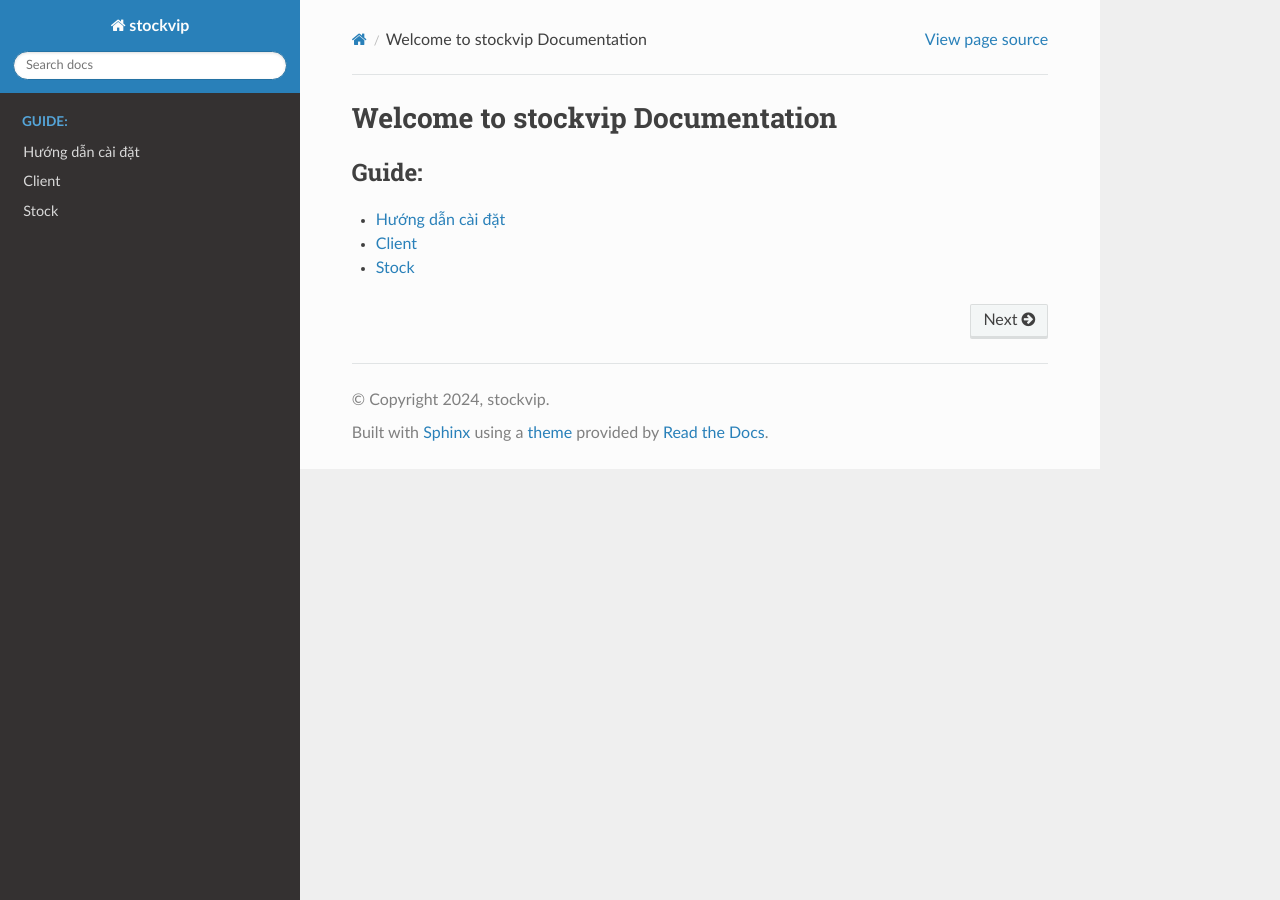
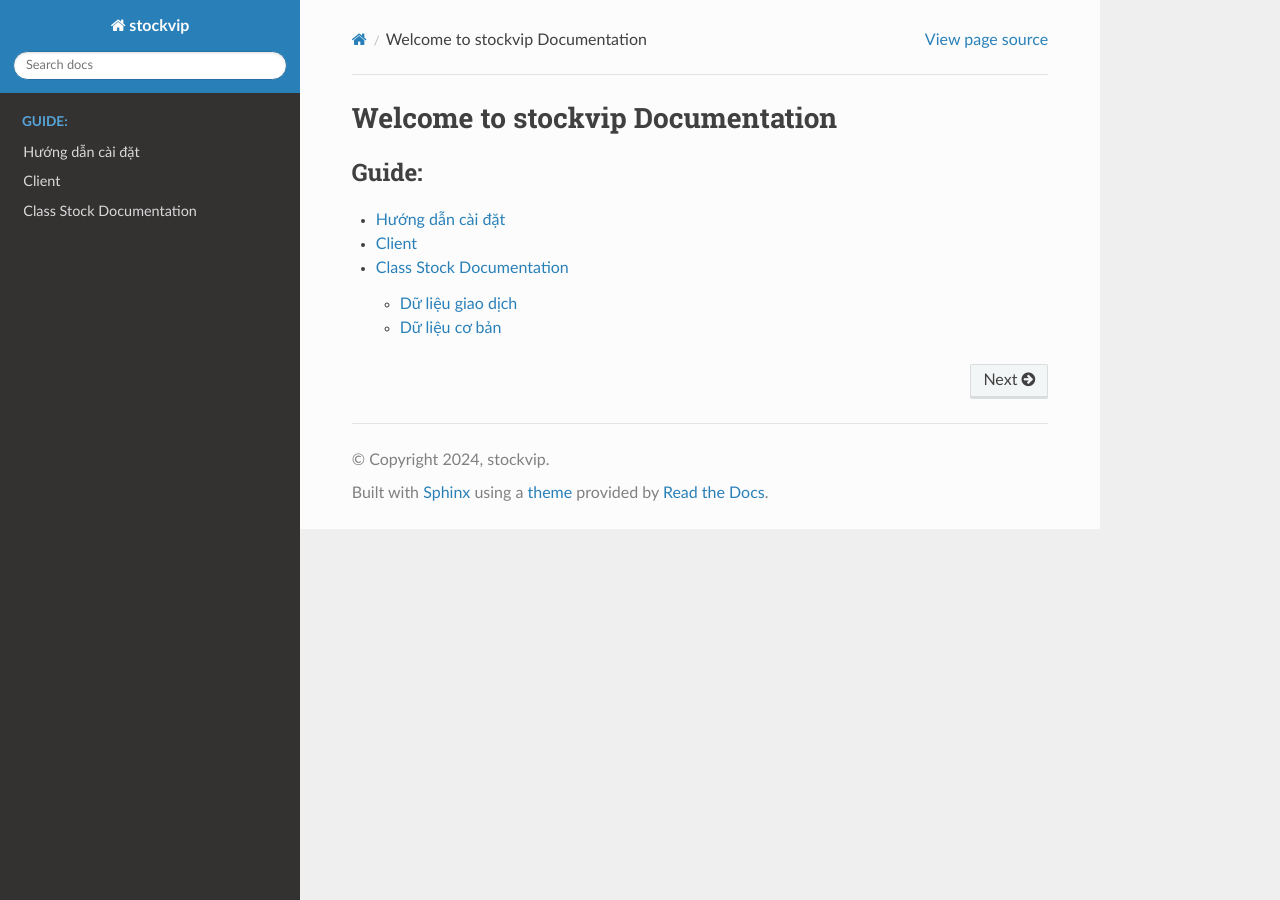
Before and after one commit to manhhung0221/guide_vnstockdata, a Sphinx documentation site: the page built from source/index.rst, in a window 1280 px wide. Built offline with Sphinx 7.4.7 and the Read the Docs theme 3.1.0, drawn with Linux system fonts in a browser that asks for light colours.

Commit message:
version 2.0.6

```diff
--- a/source/Stock.rst
+++ b/source/Stock.rst
@@ -1,7 +1,19 @@
-Stock
-======
+Class Stock Documentation
+=========================
 
-.. automodule:: stockvip.stock
+.. automodule:: stockvip.Stock
    :members:
    :undoc-members:
-   :show-inheritance:
+
+Dữ liệu giao dịch
+------------------
+
+.. automethod:: stockvip.Stock.ohlcv
+.. automethod:: stockvip.Stock.propTrading
+.. automethod:: stockvip.Stock.foreign
+.. automethod:: stockvip.Stock.supply_demand
+
+Dữ liệu cơ bản
+---------------
+
+.. automethod:: stockvip.Stock.dividend
--- a/source/conf.py
+++ b/source/conf.py
@@ -9,7 +9,7 @@
 project = 'stockvip'
 copyright = '2024, stockvip'
 author = 'stockvip'
-release = '2.0.5'
+release = '2.0.6'
 
 # -- General configuration ---------------------------------------------------
 # https://www.sphinx-doc.org/en/master/usage/configuration.html#general-configuration
```
